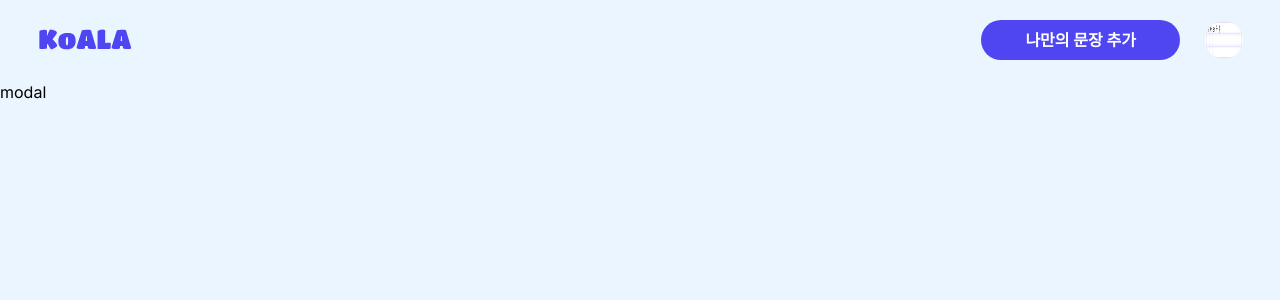
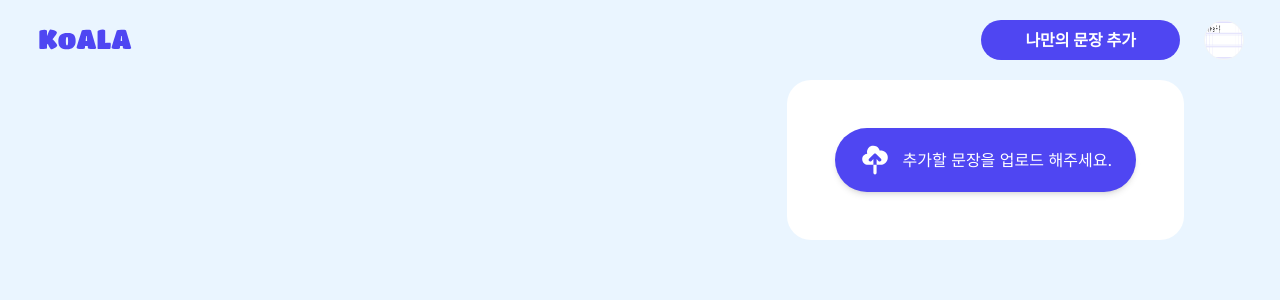
Before and after one commit to s0ojin/KoALA, a Next.js app in the folder frontend/: page /modals/add-sentence in a window 1280 px wide. Shown: the top 300 px of the page. Built offline with nearby package versions, Linux system fonts and the light colour scheme.

Commit message:
Feat: 모달 새로고침 시 렌더링 페이지 적용

```diff
--- a/frontend/src/app/@modal/(.)modals/[type]/page.tsx
+++ b/frontend/src/app/@modal/(.)modals/[type]/page.tsx
@@ -5,13 +5,10 @@ import BasicModal from '@/app/modals/_components/BasicModal'
 import ConfirmCancelModal from '@/app/modals/_components/ConfirmCancelModal'
 import DictationCategoryModal from '@/app/modals/_components/DictationCategoryModal'
 import { ModalLayout } from '@/app/modals/_components/ModalLayout'
-import { useParams } from 'next/navigation'
 
-export default function ModalPage() {
-  const { type } = useParams()
-
+export default function ModalPage({ params }: { params: { type: string } }) {
   const renderModal = () => {
-    switch (type) {
+    switch (params.type) {
       case 'basic':
         return <BasicModal />
       case 'confirm-cancel':
--- a/frontend/src/app/layout.tsx
+++ b/frontend/src/app/layout.tsx
@@ -24,7 +24,7 @@ export default function RootLayout({
         <SWRProvider>
           {modal}
           <Header />
-          <main className="pt-20">{children}</main>
+          <main className="pt-20 min-h-screen">{children}</main>
         </SWRProvider>
       </body>
     </html>
--- a/frontend/src/app/modals/[type]/page.tsx
+++ b/frontend/src/app/modals/[type]/page.tsx
@@ -1,3 +1,30 @@
-export default function Modal() {
-  return <div>modal</div>
+import AddSentenceModal from '@/app/modals/_components/AddSentenceModal'
+import BasicModal from '@/app/modals/_components/BasicModal'
+import ConfirmCancelModal from '@/app/modals/_components/ConfirmCancelModal'
+import DictationCategoryModal from '@/app/modals/_components/DictationCategoryModal'
+
+export default function Modal({ params }: { params: { type: string } }) {
+  const renderModal = () => {
+    switch (params.type) {
+      case 'basic':
+        return <BasicModal />
+      case 'confirm-cancel':
+        return (
+          <ConfirmCancelModal
+            content="정말 탈퇴할거임?"
+            buttonLabel="탈퇴하기"
+          />
+        )
+      case 'dictation-category':
+        return <DictationCategoryModal />
+      case 'add-sentence':
+        return <AddSentenceModal />
+    }
+  }
+
+  return (
+    <div className="flex h-main-screen justify-center items-center">
+      {renderModal()}
+    </div>
+  )
 }
```
